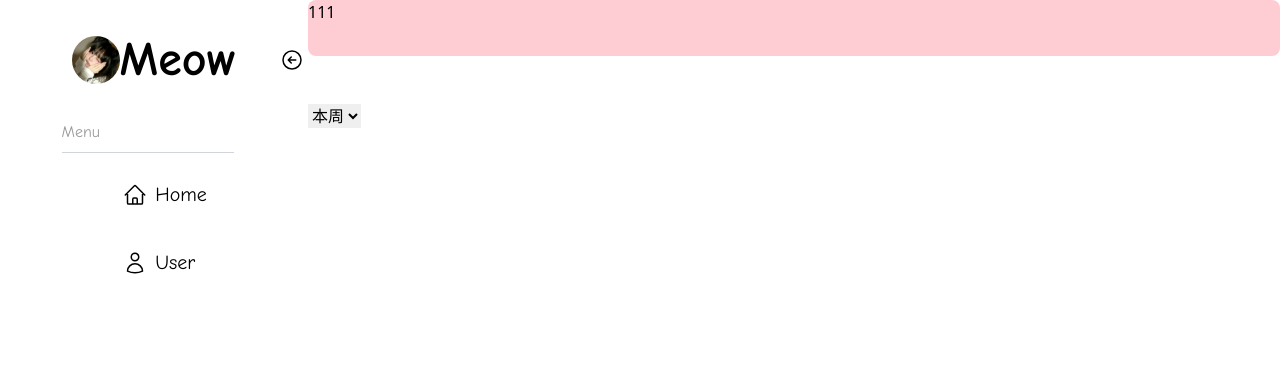
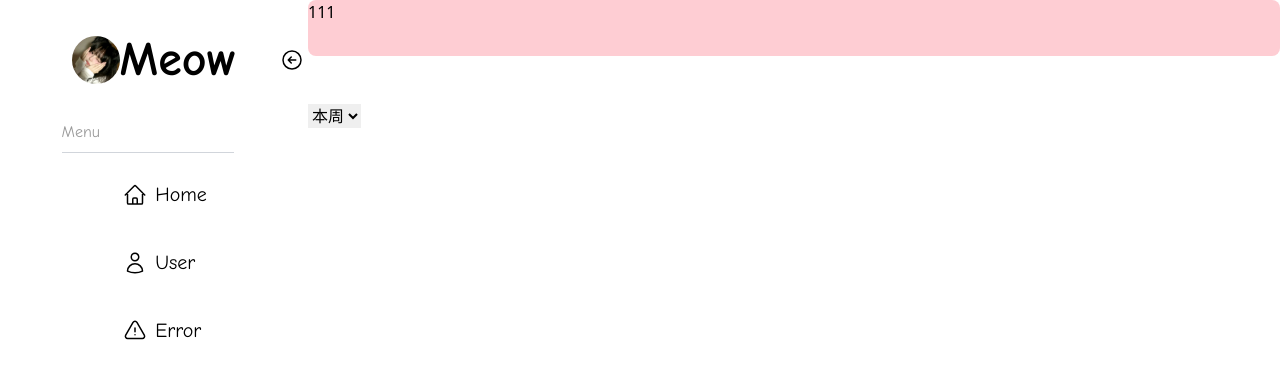
Before and after one commit to Babytiann/MeowTrackPoint, a React (Vite) app in the folder frontend/: page / in a window 1280 px wide. Shown: the top 378 px of the page. Built offline with nearby package versions, Linux system fonts and the light colour scheme; no server answers.

Commit message:
✨chore: Change media queries

```diff
--- a/frontend/src/components/Panel/components/Sider.tsx
+++ b/frontend/src/components/Panel/components/Sider.tsx
@@ -56,7 +56,7 @@ function Sider({ brightMode }: SiderProps) {
                                 flex items-center justify-center
 
                                 invisible
-                                sm:visible
+                                lg:visible
 
                                 cursor-pointer
                                 " ref={arrow}>
@@ -135,6 +135,25 @@ function Sider({ brightMode }: SiderProps) {
                         </div>
                     </NavLink>
                 </div>
+                <div className="lg:pl-[40%] flex justify-center lg:justify-start">
+                    <NavLink to={"/error"} className={({ isActive }) =>
+                        isActive ? "text-rose-200" : "text-black dark:text-white"}>
+                        <div className="flex items-center gap-2 hover:text-rose-200 duration-200">
+                            {brightMode ? (
+                                <svg xmlns="http://www.w3.org/2000/svg" fill="none" viewBox="0 0 24 24" strokeWidth={1.5} stroke="currentColor" className="size-6">
+                                    <path strokeLinecap="round" strokeLinejoin="round" d="M12 9v3.75m-9.303 3.376c-.866 1.5.217 3.374 1.948 3.374h14.71c1.73 0 2.813-1.874 1.948-3.374L13.949 3.378c-.866-1.5-3.032-1.5-3.898 0L2.697 16.126ZM12 15.75h.007v.008H12v-.008Z" />
+                                </svg>
+                            ) : (
+                                <svg xmlns="http://www.w3.org/2000/svg" viewBox="0 0 24 24" fill="currentColor" className="size-6">
+                                    <path fillRule="evenodd" d="M9.401 3.003c1.155-2 4.043-2 5.197 0l7.355 12.748c1.154 2-.29 4.5-2.599 4.5H4.645c-2.309 0-3.752-2.5-2.598-4.5L9.4 3.003ZM12 8.25a.75.75 0 0 1 .75.75v3.75a.75.75 0 0 1-1.5 0V9a.75.75 0 0 1 .75-.75Zm0 8.25a.75.75 0 1 0 0-1.5.75.75 0 0 0 0 1.5Z" clipRule="evenodd" />
+                                </svg>
+                            )}
+                            <div className={`${navSmall ? 'hidden' : 'block'}`}>
+                                <span className="hidden lg:block">Error</span>
+                            </div>
+                        </div>
+                    </NavLink>
+                </div>
             </div>
         </div>
         </div>
```
